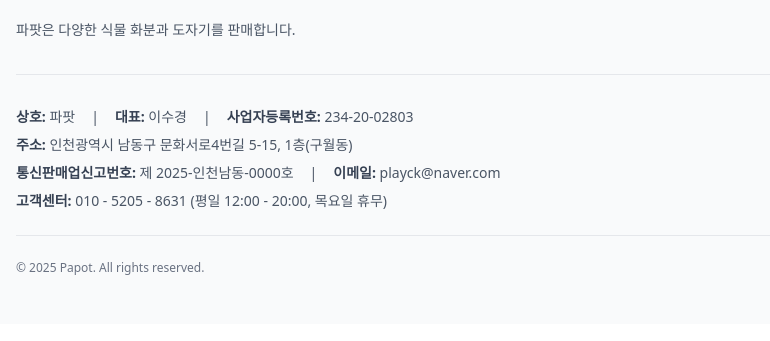
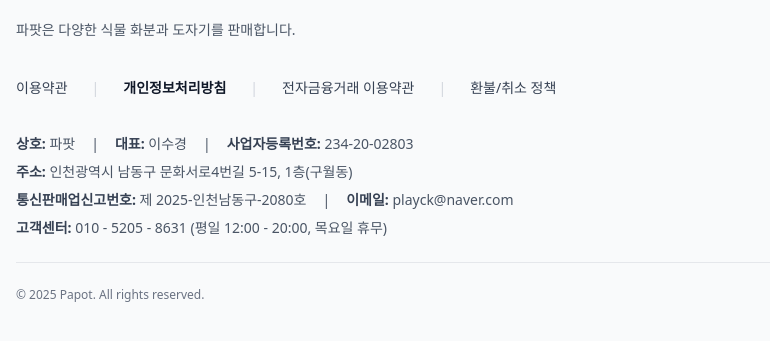
Before and after one commit to playck/papot-web, a Next.js app: page / in a window 1280 px wide. Shown: the part 1579-1920 px from the top of the page, without its empty margins (0-770 px from the left). Built offline with nearby package versions, Linux system fonts and the light colour scheme; no server answers; the database is empty.

Commit message:
feat: 푸터에 약관 링크 리스트 영역 추가

```diff
--- a/src/shared/components/layout/Footer.tsx
+++ b/src/shared/components/layout/Footer.tsx
@@ -1,5 +1,6 @@
 "use client";
 
+import Link from "next/link";
 import { usePathname } from "next/navigation";
 
 const Footer = () => {
@@ -14,7 +15,7 @@
         } mx-auto px-4 py-12`}
       >
         {/* 상단 영역 */}
-        <div className="grid grid-cols-1 md:grid-cols-4 gap-8 mb-8">
+        <div className="grid grid-cols-1 md:grid-cols-4 gap-8 mb-6">
           {/* 회사 소개 */}
           <div className="col-span-1 md:col-span-2">
             <h3 className="text-lg font-bold text-gray-900 mb-4">파팟</h3>
@@ -22,84 +23,43 @@
               파팟은 다양한 식물 화분과 도자기를 판매합니다.
             </p>
           </div>
+        </div>
 
-          {/* 고객센터 */}
-          {/* <div>
-            <h4 className="text-sm font-semibold text-gray-900 mb-4">
-              고객센터
-            </h4>
-            <ul className="space-y-2 text-sm text-gray-600">
-              <li>
+        {/* 약관 및 정책 링크 */}
+        <div className="py-3">
+          <div className="flex flex-wrap justify-center md:justify-start gap-3 md:gap-6 text-sm">
             <Link
-                  href="/help/faq"
-                  className="hover:text-gray-900 transition-colors"
-                >
-                  자주 묻는 질문
-                </Link>
-              </li>
-              <li>
-                <Link
-                  href="/help/contact"
-                  className="hover:text-gray-900 transition-colors"
-                >
-                  1:1 문의
-                </Link>
-              </li>
-              <li>
-                <Link
-                  href="/help/shipping"
-                  className="hover:text-gray-900 transition-colors"
-                >
-                  배송 안내
-                </Link>
-              </li>
-              <li>
-                <Link
-                  href="/help/return"
-                  className="hover:text-gray-900 transition-colors"
-                >
-                  반품/교환
-                </Link>
-              </li>
-            </ul>
-          </div> */}
-
-          {/* 이용안내 */}
-          {/* <div>
-            <h4 className="text-sm font-semibold text-gray-900 mb-4">
-              이용안내
-            </h4>
-            <ul className="space-y-2 text-sm text-gray-600">
-              <li>
-                <Link
-                  href="/terms"
-                  className="hover:text-gray-900 transition-colors"
+              href="/terms?tab=service"
+              className="text-gray-700 hover:text-gray-900 font-medium transition-colors"
             >
               이용약관
             </Link>
-              </li>
-              <li>
+            <span className="text-gray-300 hidden md:inline">|</span>
             <Link
-                  href="/privacy"
-                  className="hover:text-gray-900 transition-colors"
+              href="/terms?tab=privacy"
+              className="text-gray-900 hover:text-black font-bold transition-colors"
             >
               개인정보처리방침
             </Link>
-              </li>
-              <li>
+            <span className="text-gray-300 hidden md:inline">|</span>
             <Link
-                  href="/guide"
-                  className="hover:text-gray-900 transition-colors"
+              href="/terms?tab=finance"
+              className="text-gray-700 hover:text-gray-900 font-medium transition-colors"
             >
-                  이용가이드
+              전자금융거래 이용약관
             </Link>
-              </li>
-            </ul>
-          </div> */}
+            <span className="text-gray-300 hidden md:inline">|</span>
+            <Link
+              href="/terms?tab=refund"
+              className="text-gray-700 hover:text-gray-900 font-medium transition-colors"
+            >
+              환불/취소 정책
+            </Link>
+          </div>
         </div>
 
         {/* 사업자 정보 */}
-        <div className="border-t border-gray-200 pt-8">
+        <div className="pt-6">
           <div className="text-sm text-gray-600 space-y-2">
             <div className="flex flex-col md:flex-row md:space-x-4 space-y-1 md:space-y-0">
               <span>
@@ -122,7 +82,7 @@
             <div className="flex flex-col md:flex-row md:space-x-4 space-y-1 md:space-y-0">
               <span>
                 <strong className="text-gray-700">통신판매업신고번호:</strong>{" "}
-                제 2025-인천남동-0000호
+                제 2025-인천남동구-2080호
               </span>
               <span className="hidden md:inline">|</span>
               <span>
@@ -136,7 +96,6 @@
             </div>
           </div>
 
-          {/* 저작권 */}
           <div className="mt-6 pt-6 border-t border-gray-200">
             <p className="text-xs text-gray-500 text-center md:text-left">
               © {new Date().getFullYear()} Papot. All rights reserved.
--- a/src/shared/constants/categories.ts
+++ b/src/shared/constants/categories.ts
@@ -2,7 +2,7 @@
   POTS: {
     id: 1,
     name: "화분",
-    slug: "pots",
+    slug: "pot",
   },
   CERAMIC: {
     id: 2,
```
Lines whose indentation alone changed are shown as unchanged.
